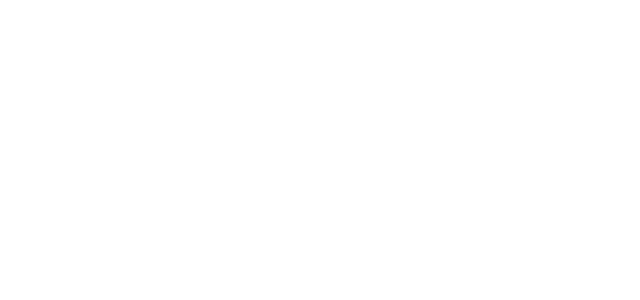
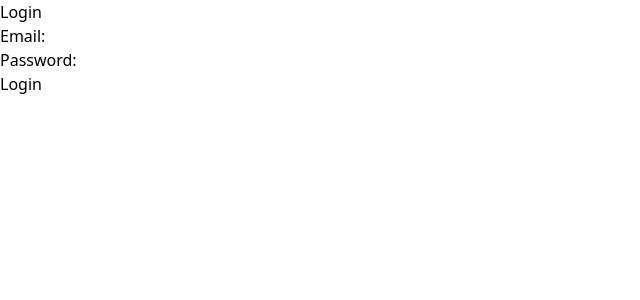
Before and after one commit to FRANKLIN-Intellisence/subsui, a React (Vite) app: page /login in a window 1280 px wide. Before the commit this address had no page. Shown: the top 300 px of the page, without its empty margins (0-640 px from the left). Built offline with nearby package versions, Linux system fonts and the light colour scheme.

Commit message:
changes to landing page

```diff
--- a/src/App.jsx
+++ b/src/App.jsx
@@ -1,12 +1,13 @@
 import { BrowserRouter, Routes, Route } from 'react-router-dom'
 import LandingPage from './pages/LandingPage.jsx'
+import Login from './pages/Authentication/Login.jsx'
 const App = () => {
   return (
     <div>
       <BrowserRouter>
         <Routes>
           <Route exact path='/' element={<LandingPage/>}/>
-          <Route exact path='/' element/>
+          <Route exact path='/login' element={<Login/>}/>
           <Route exact path='/' element/>
           <Route exact path='/' element/>
           <Route exact path='/' element/>
--- /dev/null
+++ b/src/pages/Authentication/Login.jsx
@@ -0,0 +1,44 @@
+import React, { useState } from 'react';
+
+const Login = () => {
+    const [email, setEmail] = useState('');
+    const [password, setPassword] = useState('');
+
+    const handleSubmit = (e) => {
+        e.preventDefault();
+        // Handle login logic here
+        console.log('Email:', email);
+        console.log('Password:', password);
+    };
+
+    return (
+        <div className="login-container">
+            <h2>Login</h2>
+            <form onSubmit={handleSubmit}>
+                <div className="form-group">
+                    <label htmlFor="email">Email:</label>
+                    <input
+                        type="email"
+                        id="email"
+                        value={email}
+                        onChange={(e) => setEmail(e.target.value)}
+                        required
+                    />
+                </div>
+                <div className="form-group">
+                    <label htmlFor="password">Password:</label>
+                    <input
+                        type="password"
+                        id="password"
+                        value={password}
+                        onChange={(e) => setPassword(e.target.value)}
+                        required
+                    />
+                </div>
+                <button type="submit">Login</button>
+            </form>
+        </div>
+    );
+};
+
+export default Login;
--- a/src/pages/LandingPage.jsx
+++ b/src/pages/LandingPage.jsx
@@ -5,7 +5,7 @@
         <div className='bg-[#000022] text-[#ffffff] font-sans-serif'>
             <div className='flex flex-row items-center justify-between py-8 px-20'>
                 <h1 className='text-[#00ffff] text-[3rem]'>SUI</h1>
-                <Buttons name="Sign Up"/>
+                <Buttons name="Connect Wallet"/>
             </div>
 
             <div className='flex flex-row items-center justify-center h-[80vh] '>
```
